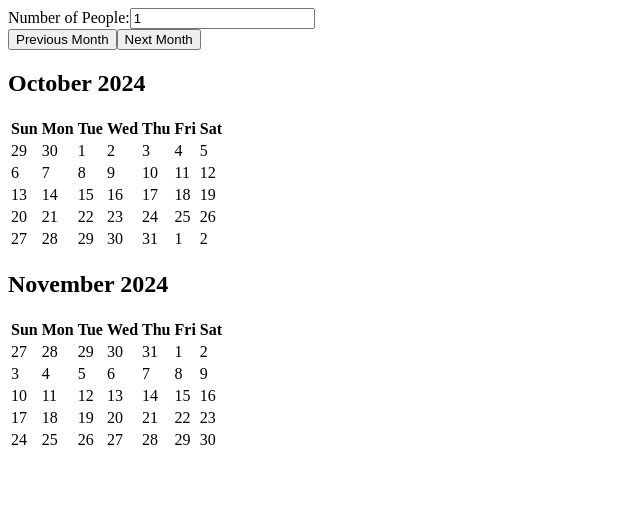
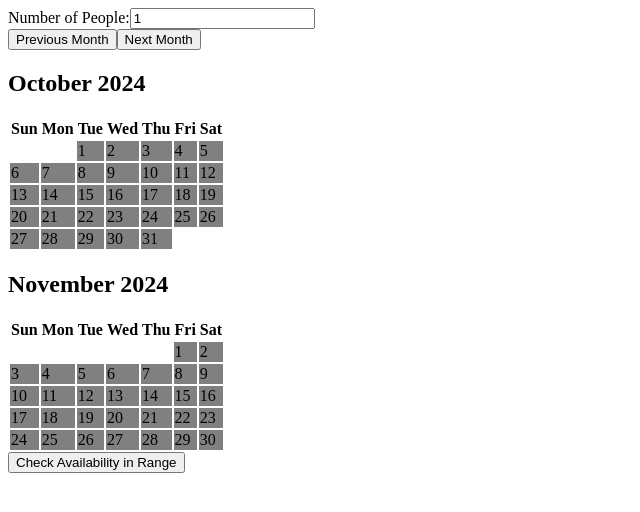
Before and after one commit to solilius/beit-samurai-client, a React (Create React App) app: page / in a window 1280 px wide. Shown: the top 512 px of the page, without its empty margins (0-640 px from the left). Built offline with nearby package versions, Linux system fonts and the light colour scheme; no server answers.

Commit message:
select and display weeks correctly

```diff
--- a/src/Booking.tsx
+++ b/src/Booking.tsx
@@ -2,10 +2,16 @@ import React, { useState } from 'react';
 import moment from 'moment';
 import WeekRow from './WeekRow';
 import { getWeeksInMonth } from './dateUtils';
+import { useBooking } from './BookingContext';
 
 const BookingComponent: React.FC = () => {
+  const { bookingData } = useBooking();
   const [currentMonth, setCurrentMonth] = useState(moment());
   const [people, setPeople] = useState<number>(1);
+  const [selectedRange, setSelectedRange] = useState<{ start: moment.Moment | null, end: moment.Moment | null }>({
+    start: null,
+    end: null,
+  });
 
   const handleNextMonth = () => {
     setCurrentMonth(prev => prev.clone().add(1, 'month'));
@@ -13,6 +19,41 @@ const BookingComponent: React.FC = () => {
 
   const handlePreviousMonth = () => {
     setCurrentMonth(prev => prev.clone().subtract(1, 'month'));
+  };
+
+  const handleDateClick = (date: moment.Moment) => {
+    if (!selectedRange.start || (selectedRange.start && selectedRange.end)) {
+      setSelectedRange({ start: date, end: null });
+    } else if (selectedRange.start && !selectedRange.end) {
+      if (date.isAfter(selectedRange.start)) {
+        setSelectedRange({ start: selectedRange.start, end: date });
+      } else {
+        setSelectedRange({ start: date, end: null });
+      }
+    }
+  };
+
+const isDateInRange = (date: moment.Moment) => {
+  const { start, end } = selectedRange;
+  if (!start || !end) return false; // Ensure it returns false when no valid range is selected
+  return date.isSameOrAfter(start) && date.isSameOrBefore(end);
+};
+
+  const checkAvailabilityInRange = () => {
+    const { start, end } = selectedRange;
+    if (!start || !end) return false;
+
+    let current = start.clone();
+    while (current.isSameOrBefore(end)) {
+      const weekData = bookingData[current.clone().startOf('week').format('DD-MM-YY')];
+      const formattedDate = current.format('YYYY-MM-DD');
+      const slots = weekData ? weekData[formattedDate] : undefined;
+      if (slots === undefined || slots < people) {
+        return false;
+      }
+      current.add(1, 'day');
+    }
+    return true;
   };
 
   const renderCalendar = (month: moment.Moment) => {
@@ -36,7 +77,10 @@ const BookingComponent: React.FC = () => {
             <WeekRow
               key={weekIndex}
               week={week}
+              month={month}
               people={people}
+              handleDateClick={handleDateClick}
+              isDateInRange={isDateInRange}
             />
           ))}
         </tbody>
@@ -65,6 +109,10 @@ const BookingComponent: React.FC = () => {
 
       <h2>{currentMonth.clone().add(1, 'month').format('MMMM YYYY')}</h2>
       {renderCalendar(currentMonth.clone().add(1, 'month'))}
+
+      <button onClick={() => alert(checkAvailabilityInRange() ? 'All dates available' : 'Not all dates available')}>
+        Check Availability in Range
+      </button>
     </div>
   );
 };
--- a/src/WeekRow.tsx
+++ b/src/WeekRow.tsx
@@ -1,46 +1,78 @@
-import React, { useEffect } from 'react';
+import React, { useEffect, useMemo } from 'react';
 import moment from 'moment';
 import { useBooking } from './BookingContext';
 
 type WeekRowProps = {
-  week: moment.Moment[]; // Array representing the 7 days of the week
+  week: moment.Moment[];
+  month: moment.Moment;
   people: number;
+  handleDateClick: (date: moment.Moment) => void;
+  isDateInRange: (date: moment.Moment) => boolean;
 };
 
-const WeekRow: React.FC<WeekRowProps> = ({ week, people }) => {
+type DayInfo = {
+  date: moment.Moment;
+  displyedDate: string;
+  backgroundColor: string;
+  isClickable: boolean;
+  availableSlots: number | undefined;
+  isAvailable: boolean;
+};
+
+const WeekRow: React.FC<WeekRowProps> = ({ week, people, month, handleDateClick, isDateInRange }) => {
   const { bookingData, getBookingData } = useBooking();
+  const startOfWeek = week[0];
+  const formattedWeek = startOfWeek.format('DD-MM-YY');
+  const weekData = bookingData[formattedWeek];
 
-  const startOfWeek = week[0]; // The first day (Sunday) of the week
-  const formattedWeek = startOfWeek.format('DD-MM-YY');
-  const weekData = bookingData[formattedWeek]; // Get the week's data from the context
-
-  // Fetch the data for the entire week if it hasn't been fetched yet
   useEffect(() => {
     const fetchData = async () => {
       if (!weekData) {
-        await getBookingData(startOfWeek.toDate()); // Call the async function
+        await getBookingData(startOfWeek.toDate());
       }
     };
+    fetchData();
+  }, [startOfWeek, weekData, getBookingData]);
 
-    fetchData(); // Call the inner async function
-  }, [startOfWeek, weekData, getBookingData]);
-  console.log(people);
+  const getBackgroundColor = (isInRange: boolean, isLowSlots: boolean, isInMonth: boolean) => {
+    if (!isInMonth) {
+      return 'transparent';
+    }
+    return isInRange ? 'blue' : isLowSlots ? 'red' : 'grey';
+  };
+
+  const daysInfo: DayInfo[] = useMemo(() => {
+    return week.map((sunday, dayIndex) => {
+      const day = sunday.clone().add(dayIndex, 'day');
+      const isInMonth = day.month() === month.month();
+      const formattedDate = day.clone().add(dayIndex, 'day').format('DD/MM/YY');
+      const slots = weekData ? weekData[formattedDate] : undefined;
+      const isLowSlots = slots !== undefined && slots < people;
+      const isInRange = isDateInRange(day);
+      const backgroundColor = getBackgroundColor(isInRange, isLowSlots, isInMonth);
+
+      return {
+        date: day.clone(),
+        displyedDate: isInMonth ? day.clone().format('D') : '',
+        backgroundColor,
+        isClickable: isInMonth,
+        availableSlots: slots,
+        isAvailable: slots !== undefined && slots >= people,
+      };
+    });
+  }, [week, weekData, people, isDateInRange]);
+
   return (
     <tr>
-      {week.map((day, dayIndex) => {
-        const formattedDate = day.add(dayIndex, 'day').format('DD/MM/YY');
-        const slots = weekData ? weekData[formattedDate] : undefined;
-        const isLowSlots = slots !== undefined && slots < people;
-
-        return (
-          <td
-            key={dayIndex}
-            style={{ backgroundColor: isLowSlots ? 'red' : 'transparent' }}
-          >
-            {day.format('D')}
-          </td>
-        );
-      })}
+      {daysInfo.map((dayInfo, index) => (
+        <td
+          key={index}
+          style={{ backgroundColor: dayInfo.backgroundColor }}
+          onClick={dayInfo.isClickable ? () => handleDateClick(dayInfo.date) : undefined}
+        >
+          {dayInfo.displyedDate}
+        </td>
+      ))}
     </tr>
   );
 };
--- a/src/dateUtils.ts
+++ b/src/dateUtils.ts
@@ -1,13 +1,17 @@
 import moment from 'moment';
 
 export const getWeeksInMonth = (month: moment.Moment) => {
-  const startOfMonth = month.clone().startOf('month').startOf('week'); // First Sunday before or on the 1st
-  const endOfMonth = month.clone().endOf('month').endOf('week'); // Last Saturday after or on the last day
+  const startOfMonth = month.clone().startOf('month');
+  const endOfMonth = month.clone().endOf('month');
   const weeks = [];
 
-  let currentDay = startOfMonth.clone();
+  // Adjust the start to the beginning of the week that includes the first day of the month.
+  let currentDay = startOfMonth.clone().startOf('week');
+
   while (currentDay.isBefore(endOfMonth) || currentDay.isSame(endOfMonth)) {
-    const week = Array(7).fill(null).map(() => currentDay.clone());
+    const week = Array(7)
+      .fill(null)
+      .map(() => currentDay.clone());
     weeks.push(week);
     currentDay.add(1, 'week');
   }
```
